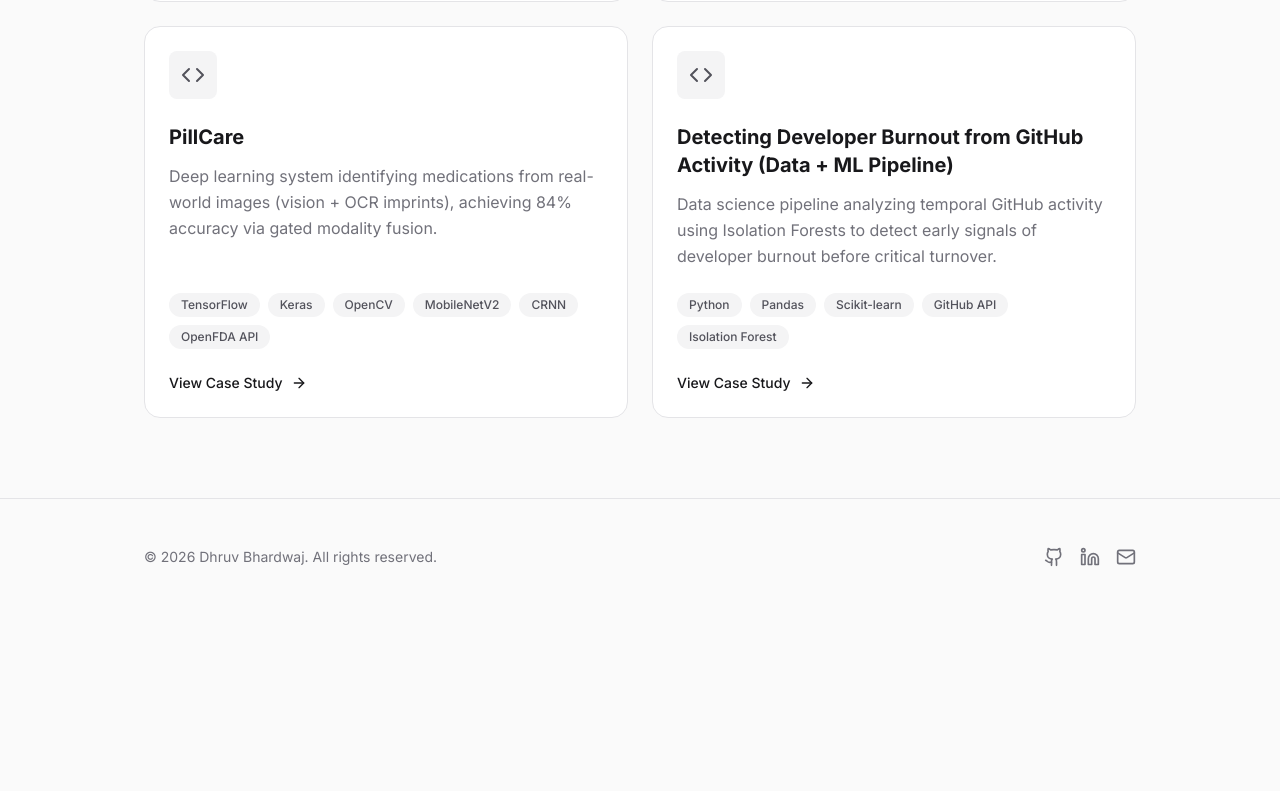
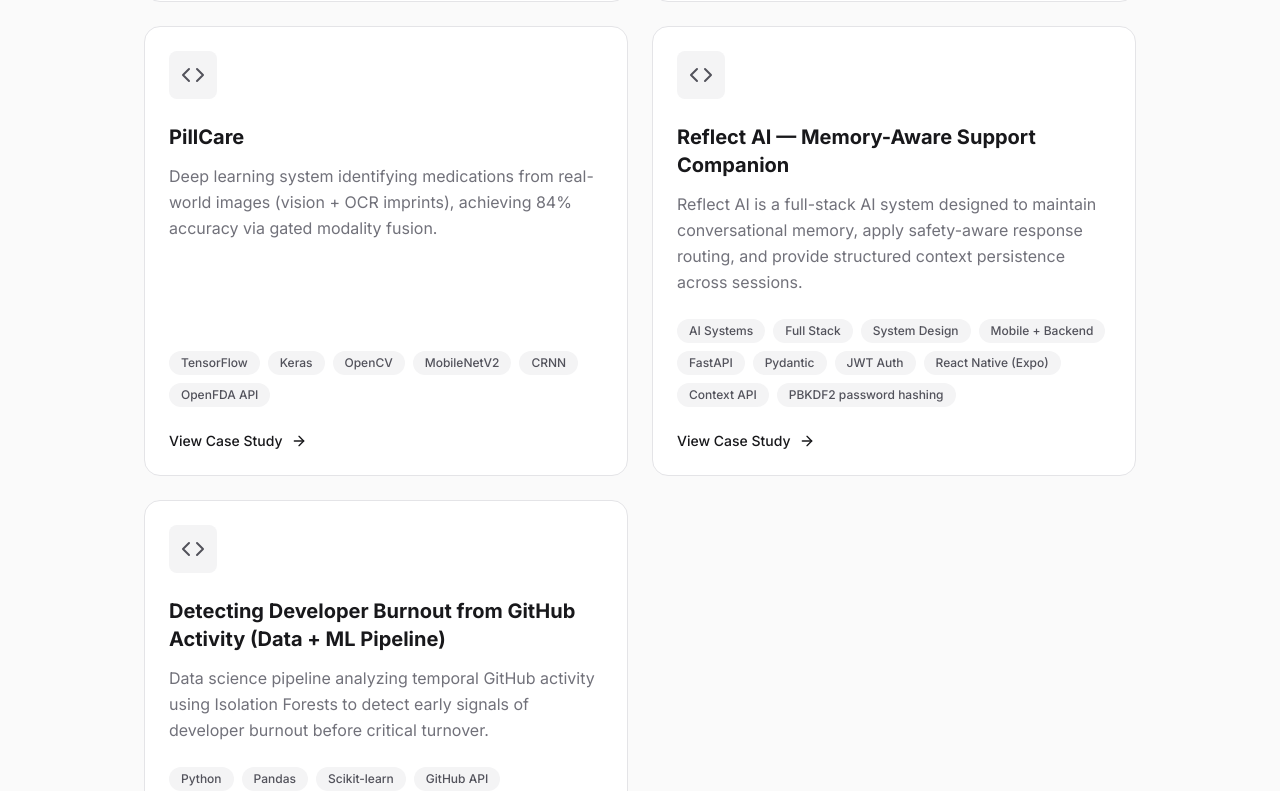
Before and after one commit to d2r3v/d2r3v.github.io, a Next.js app: page /projects in a window 1280 px wide. Shown: the part 729-1520 px from the top of the page. Before the commit the page ends 1344 px from the top, so only its background shows below. Built offline with nearby package versions, Linux system fonts and the light colour scheme; no server answers.

Commit message:
Added Reflect-AI

```diff
--- a/app/projects/data.ts
+++ b/app/projects/data.ts
@@ -141,6 +141,33 @@ export const projectsData: Project[] = [
     githubUrl: "https://github.com/d2r3v/PillCare",
   },
   {
+    id: "reflect-ai",
+    slug: "reflect-ai",
+    title: "Reflect AI — Memory-Aware Support Companion",
+    tagline: "A full-stack AI system designed to maintain conversational memory, apply safety-aware response routing, and provide structured context persistence across sessions.",
+    summary: "Reflect AI is a full-stack AI system designed to maintain conversational memory, apply safety-aware response routing, and provide structured context persistence across sessions.",
+    overview: "Most AI chat systems treat conversations as stateless interactions. Reflect AI explores how persistent memory and structured execution pipelines can create more reliable and context-aware AI systems.",
+    contributions: [
+      "Designed a memory-aware conversation system with persistent context retrieval",
+      "Built a modular backend architecture (FastAPI) supporting context, tools, and execution pipelines",
+      "Implemented end-to-end authentication with secure token handling in a React Native (Expo) app",
+      "Structured the system for future tool orchestration and multi-step reasoning",
+      "Designed a safety-aware response pipeline (risk classification → mode selection → controlled response flow)"
+    ],
+    standoutSections: [
+      {
+        title: "System Design Highlights",
+        content: "Separation of concerns between mobile client and backend services\nPlanned execution pipeline: context → tool selection → execution → response\nDeterministic handling of context updates to avoid race conditions in future parallel execution\nExtensible architecture for integrating LLM providers and external tools"
+      },
+      {
+        title: "What I Learned",
+        content: "Designing AI systems requires more than model calls — state, safety, and execution flow matter\nClean abstractions early (context, tools, orchestration) prevent major refactors later\nBuilding for extensibility is a balance between not overengineering and not boxing yourself in"
+      }
+    ],
+    tech: ["AI Systems", "Full Stack", "System Design", "Mobile + Backend", "FastAPI", "Pydantic", "JWT Auth", "React Native (Expo)", "Context API", "PBKDF2 password hashing"],
+    githubUrl: "https://github.com/d2r3v/reflect-ai",
+  },
+  {
     id: "burnout-detection",
     slug: "developer-burnout-detection",
     title: "Detecting Developer Burnout from GitHub Activity (Data + ML Pipeline)",
```
